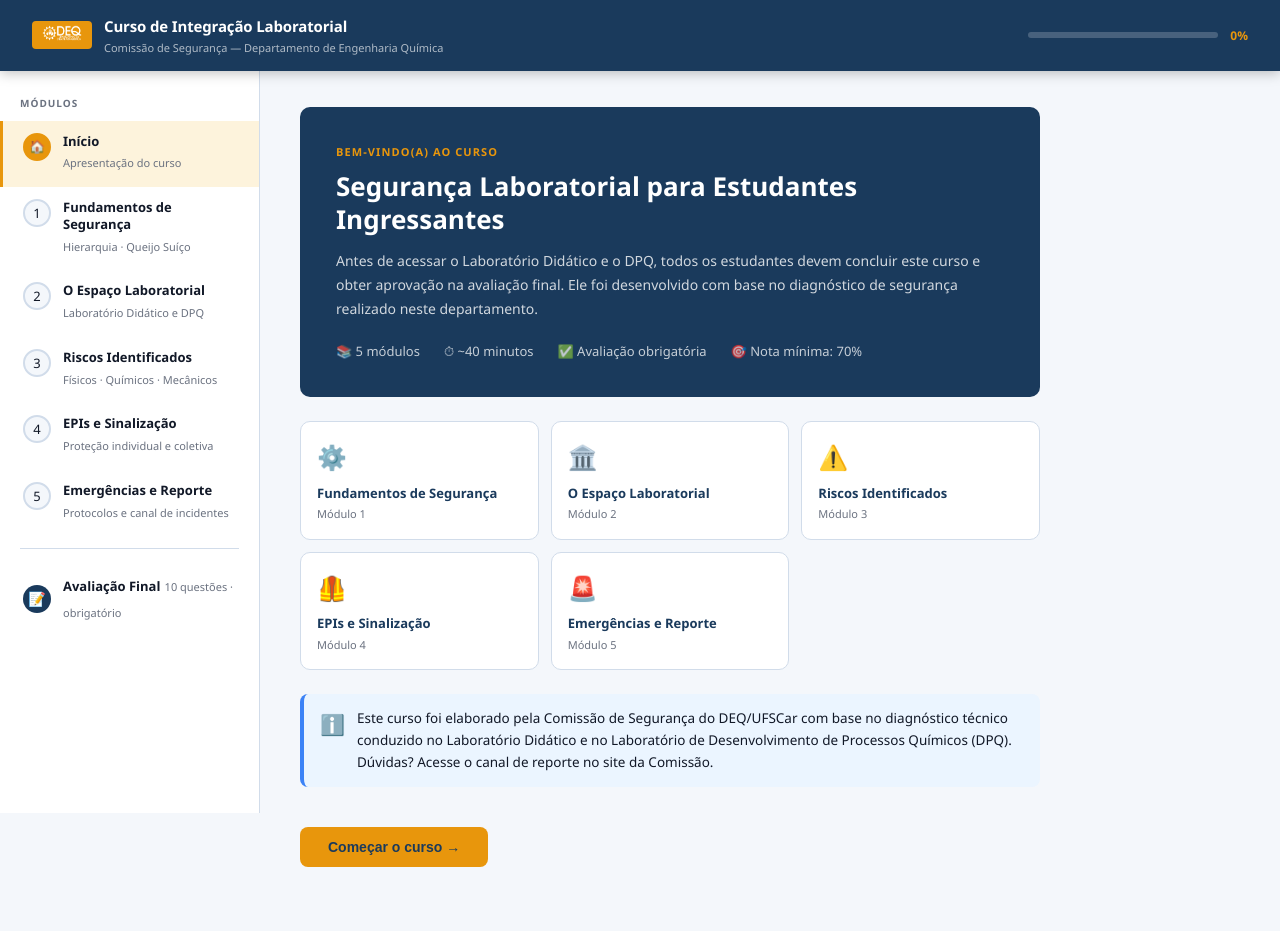
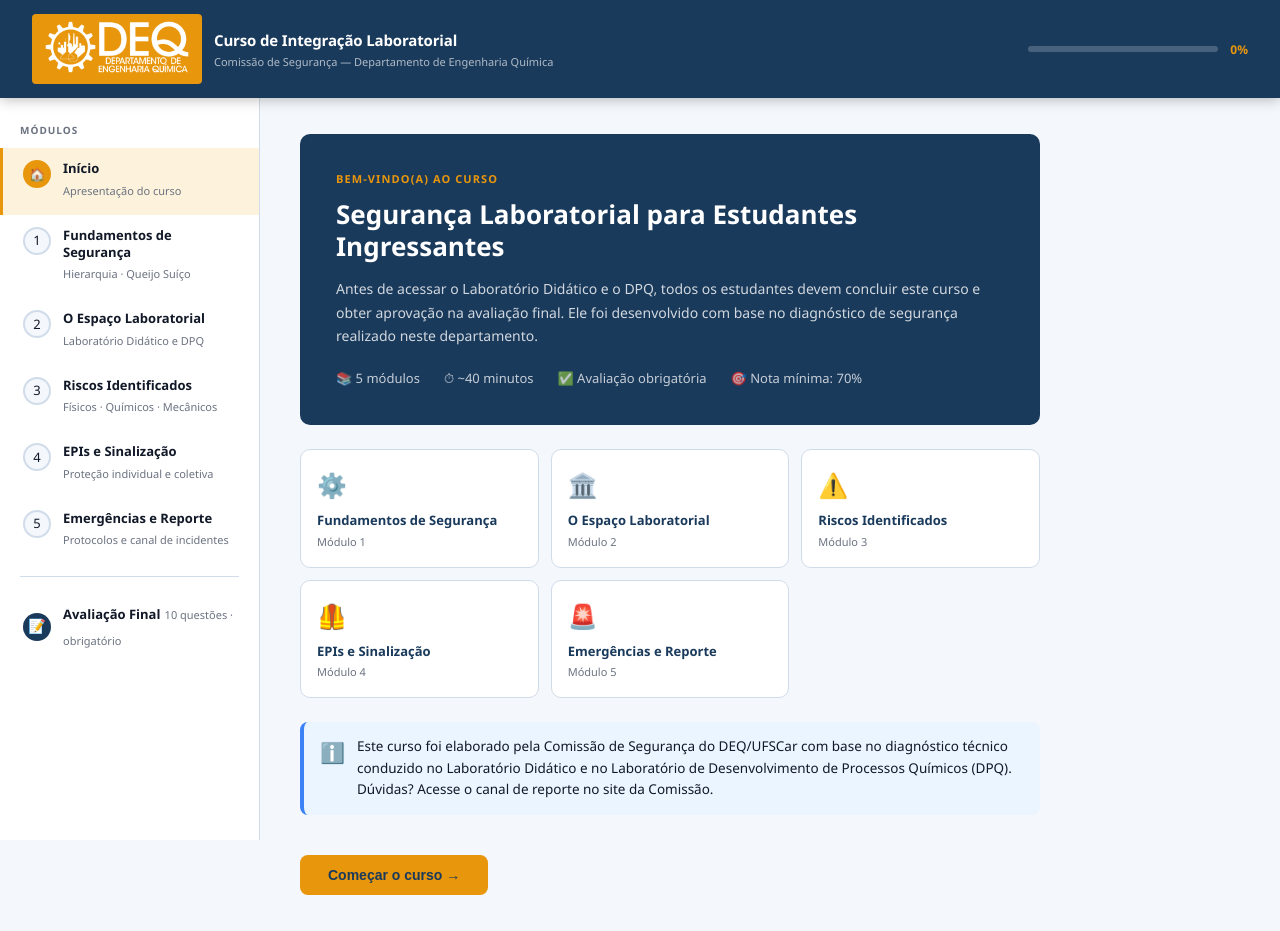
Before and after one commit to RuanBarcelos/curso-seguranca-deq, a plain HTML site: page index.html in a window 1280 px wide. Before the commit the page ends 903 px from the top, so only its background shows below. Drawn offline with Linux system fonts and the light colour scheme.

Commit message:
Update logo image width in header

```diff
--- a/index.html
+++ b/index.html
@@ -645,7 +645,7 @@
 <header>
   <div class="header-inner">
     <div class="header-brand">
-      <div class="badge"><img src="./logo_DEQ_branco.png" alt="logo DEQ" width="40"></div>
+      <div class="badge"><img src="./logo_DEQ_branco.png" alt="logo DEQ" width="150"></div>
       <div>
         <h1>Curso de Integração Laboratorial</h1>
         <small>Comissão de Segurança — Departamento de Engenharia Química</small>
```
